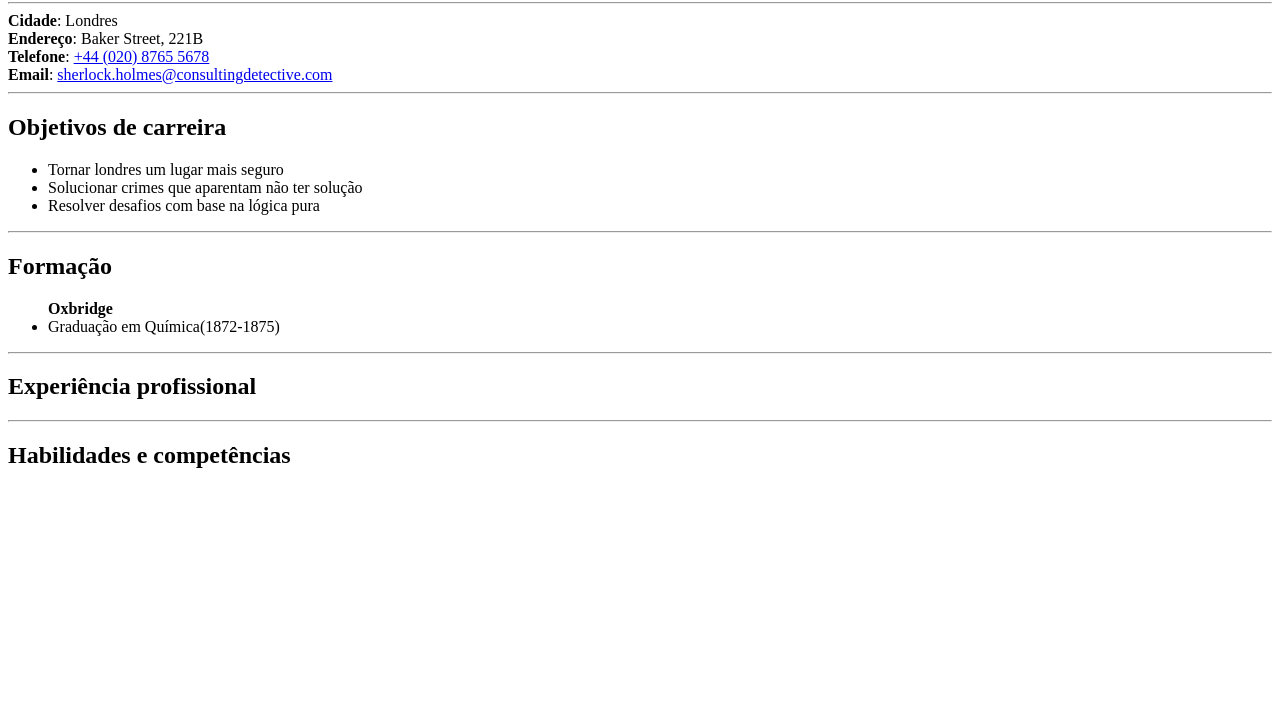
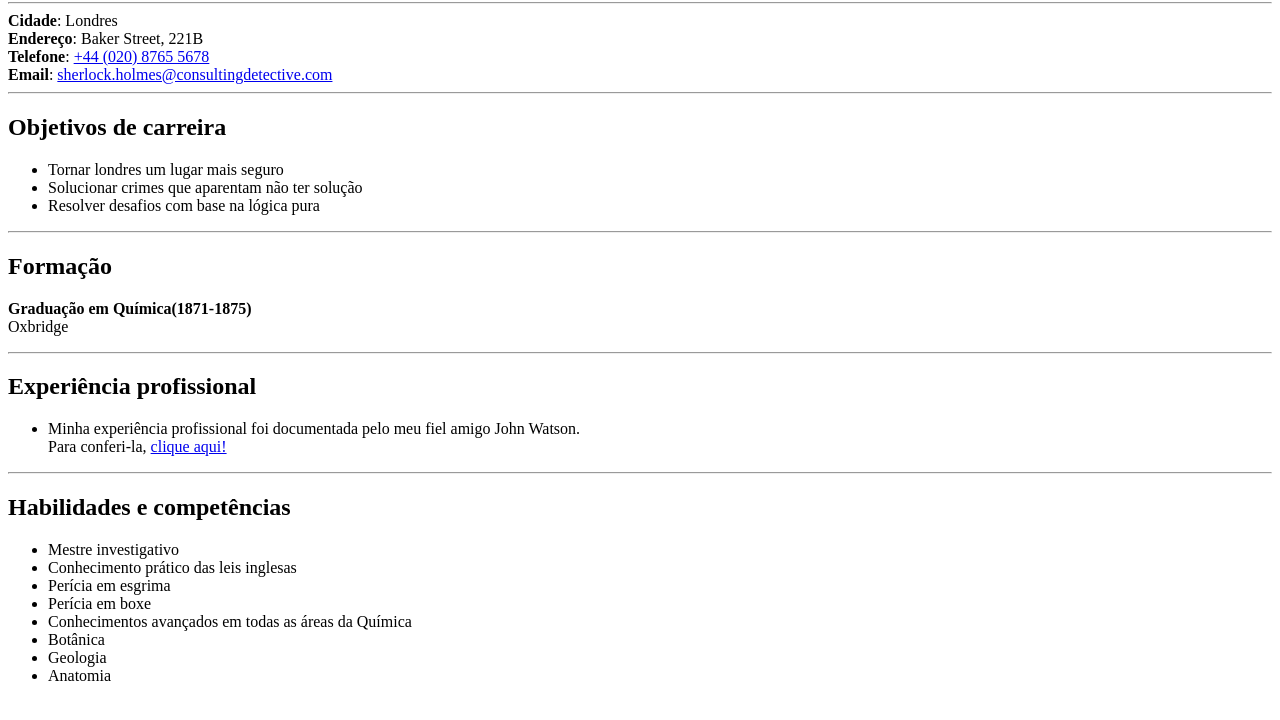
Before and after one commit to lucasqueiroz23/curriculo-progBR, a plain HTML site: page index.html in a window 1280 px wide. Shown: the part 78-798 px from the top of the page. Drawn offline with Linux system fonts and the light colour scheme.

Commit message:
projeto finalizado

```diff
--- a/index.html
+++ b/index.html
@@ -1,19 +1,24 @@
 <!DOCTYPE html>
 <html lang="pt-BR">
+
 <head>
     <title> Currículo - Sherlock Holmes</title>
     <meta charset="utf-8">
+    <link rel="icon" type="image/x-icon" href="./images/logo.png">
 </head>
+
 <body>
 
-        <h1>Sherlock Holmes</h1>
+    <h1>Sherlock Holmes </h1>
+
 
     <hr>
     <div id="dados_pessoais">
         <b>Cidade</b>: Londres <br>
         <b>Endereço</b>: Baker Street, 221B <br>
         <b>Telefone</b>: <a href="tel:+4402087655678">+44 (020) 8765 5678 </a><br>
-            <b>Email</b>: <a href="mailto:sherlock.holmes@consultingdetective.com">sherlock.holmes@consultingdetective.com</a> <br>
+        <b>Email</b>: <a
+            href="mailto:sherlock.holmes@consultingdetective.com">sherlock.holmes@consultingdetective.com</a> <br>
     </div>
 
     <hr>
@@ -31,21 +36,42 @@
 
     <div id="formacao">
         <h2>Formação</h2>
-            <ul><b> Oxbridge</b>
-                <li>Graduação em Química(1872-1875)</li>
-            </ul>
+        <p>
+            <b>Graduação em Química(1871-1875)</b> <br>
+            Oxbridge
+        </p>
+
     </div>
 
     <hr>
 
     <div id="experiencia">
         <h2>Experiência profissional</h2>
+        <ul>
+            <li>Minha experiência profissional foi
+                documentada pelo meu fiel amigo
+                John Watson.<br>
+                Para conferi-la, <a target="_blank"
+                    href="https://www.amazon.com.br/Sherlock-Holmes-Arthur-Conan-Doyle/dp/8595080836/ref=asc_df_8595080836/?tag=googleshopp00-20&linkCode=df0&hvadid=379714723401&hvpos=&hvnetw=g&hvrand=6462108725446963838&hvpone=&hvptwo=&hvqmt=&hvdev=c&hvdvcmdl=&hvlocint=&hvlocphy=1001541&hvtargid=pla-397827448981&psc=1">
+                    clique aqui!</a>
+            </li>
+        </ul>
     </div>
 
     <hr>
 
     <div id="habilidades_e_competencias">
         <h2>Habilidades e competências</h2>
+        <ul>
+            <li>Mestre investigativo</li>
+            <li>Conhecimento prático das leis inglesas</li>
+            <li>Perícia em esgrima</li>
+            <li>Perícia em boxe</li>
+            <li>Conhecimentos avançados em todas as áreas da Química</li>
+            <li>Botânica</li>
+            <li>Geologia</li>
+            <li>Anatomia</li>
+        </ul>
     </div>
 
 </body>
```
Also changed, not shown: images/logo.png (added). Lines whose indentation alone changed are shown as unchanged.
